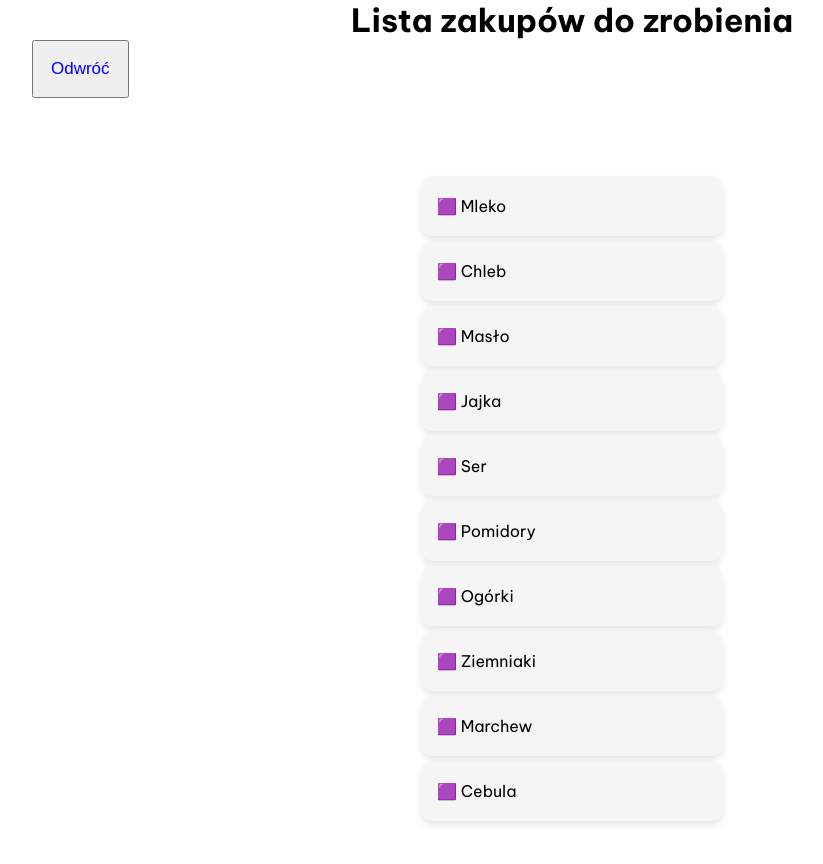
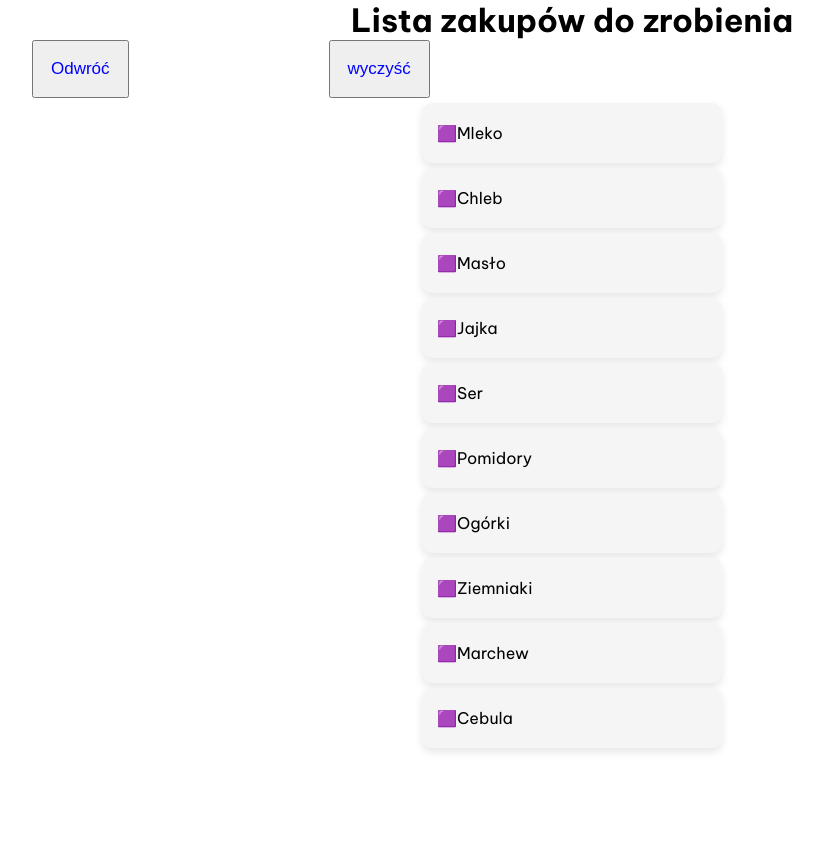
Before and after one commit to wutekk/pierwsza-apka-angularowa, an Angular app: page / in a window 1280 px wide. Shown: the top 864 px of the page, without its empty margins (68-891 px from the left). After the commit the page ends 800 px from the top, so only its background shows below. Built offline with nearby package versions, Linux system fonts and the light colour scheme.

Commit message:
Odznacznie, usuwanie zaznaczonych i local storage.
Co-authored-by: mteblesz <mteblesz@gmail.com>

```diff
--- a/src/app/app.component.css
+++ b/src/app/app.component.css
@@ -11,14 +11,10 @@ header {
   padding: var(--content-padding);
 }
 
-
-
 .lista_z_kropkami {
   display: flex;  /* Flexbox */
   flex-direction: column;  /* Układ pionowy */
-  justify-content: center;  /* Wyśrodkowanie w pionie */
   align-items: center;  /* Wyśrodkowanie w poziomie */
-  height: 100vh;  /* Cała wysokość ekranu */
 }
 
 .lista_z_kropkami ul {
--- a/src/app/app.component.html
+++ b/src/app/app.component.html
@@ -1,11 +1,17 @@
 <h1>{{ title }}</h1>
 
 <button (click)="odwroc_zakupy()">Odwróć</button>
-
+<button (click)="usun_zaznaczone()">wyczyść</button>
 <div class="lista_z_kropkami">
     <ul>
-        @for (item of lista_zakopow; track item) {
-        <li (click)="zaznacz(item)">{{ item }}</li>
+        @for (rzecz of lista_zakupow(); track rzecz; let i = $index) {
+        <li (click)="odwroc_zaznaczenie(i)">
+            @if (rzecz.zaznaczenie) {
+                ☑️{{ rzecz.nazwa }}
+            } @else {
+                🟪{{ rzecz.nazwa}}
+        }
+        </li>
         }
     </ul>
 </div>
--- a/src/app/app.component.ts
+++ b/src/app/app.component.ts
@@ -1,6 +1,9 @@
-import { Component } from '@angular/core';
+import { Component, signal, WritableSignal } from '@angular/core';
 import { CommonModule } from '@angular/common';
-import { LISTA_ZAKUPOW } from './items.data';
+import { StorageService } from './storage.service';
+import { LISTA_ZAKUPOW_NAZWY } from './items.data';
+import { Rzecz } from './ app.service';
+
 
 @Component({
   selector: 'app-root',
@@ -11,25 +14,51 @@ import { LISTA_ZAKUPOW } from './items.data';
 })
 export class AppComponent {
   title = 'Lista zakupów do zrobienia';
-  lista_zakopow = LISTA_ZAKUPOW.map(item => '🟪 ' + item);
+  lista_zakupow;
 
-  odwroc(lista: any[]): any[] {
-    const lista_pomocnicza: any[] = []
-    for (let i: number = 0; i < lista.length; i++){
-      lista_pomocnicza.push(lista[lista.length - 1 - i])
+  constructor(
+    private storageService: StorageService
+  ) {
+    const init_lista = this.storageService.load()
+    if(init_lista != null) {
+      this.lista_zakupow = signal(init_lista);
+    } else {
+      this.lista_zakupow = signal(
+        LISTA_ZAKUPOW_NAZWY.map(nazwa => ({ nazwa, zaznaczenie: false })));
     }
-    return lista_pomocnicza;
   }
 
+  odwroc_zakupy(): void {
+    const stara = this.lista_zakupow();
+    const odwrocona: Rzecz[] = [];
 
-  odwroc_zakupy(): void {
-    this.lista_zakopow = this.odwroc(this.lista_zakopow);
+    for (let i = 0; i < stara.length; i++) {
+      odwrocona.push(stara[stara.length - 1 - i]);
+    }
+    this.lista_zakupow.set(odwrocona);
+    this.storageService.save(this.lista_zakupow())
   }
 
-  zaznacz(item: string): void {
-    const index = this.lista_zakopow.indexOf(item);
-    if (index !== -1) {
-      this.lista_zakopow[index] = '☑️ ' + item.slice(2);
+  odwroc_zaznaczenie(index: number): void {
+    const lista = this.lista_zakupow();
+    lista[index].zaznaczenie = !lista[index].zaznaczenie;
+
+    this.lista_zakupow.set(lista);
+    this.storageService.save(this.lista_zakupow())
+  }
+
+  usun_zaznaczone(): void {
+    const lista = this.lista_zakupow();
+
+    const lista_pom: Rzecz[] = [];
+    for (let rzecz of lista) {
+      if (rzecz.zaznaczenie == false) {
+        lista_pom.push(rzecz);
+      }
     }
+
+    this.lista_zakupow.set(lista_pom);
+    this.storageService.save(this.lista_zakupow())
   }
+
 }
--- a/src/app/items.data.ts
+++ b/src/app/items.data.ts
@@ -1,4 +1,4 @@
-export const LISTA_ZAKUPOW: string[] = [
+export const LISTA_ZAKUPOW_NAZWY: string[] = [
     'Mleko',
     'Chleb',
     'Masło',
--- /dev/null
+++ b/src/app/storage.service.ts
@@ -0,0 +1,21 @@
+import { Injectable } from "@angular/core";
+import { Rzecz } from "./types";
+
+const klucz = 'rzeczy';
+
+@Injectable({
+  providedIn: 'root',
+})
+export class StorageService {
+
+  save(rzeczy: Rzecz[]): void {
+    localStorage.setItem(klucz, JSON.stringify(rzeczy))
+  }
+
+  load(): Rzecz[] | null {
+    const rzeczy = localStorage.getItem(klucz);
+    return rzeczy == null ? null : JSON.parse(rzeczy);
+  }
+
+
+}
--- /dev/null
+++ b/src/app/types.ts
@@ -0,0 +1,4 @@
+export type Rzecz = {
+  nazwa: string
+  zaznaczenie: boolean
+}
```
Also changed, not shown: 1 other file (tests, documents, lock files or other folders).
